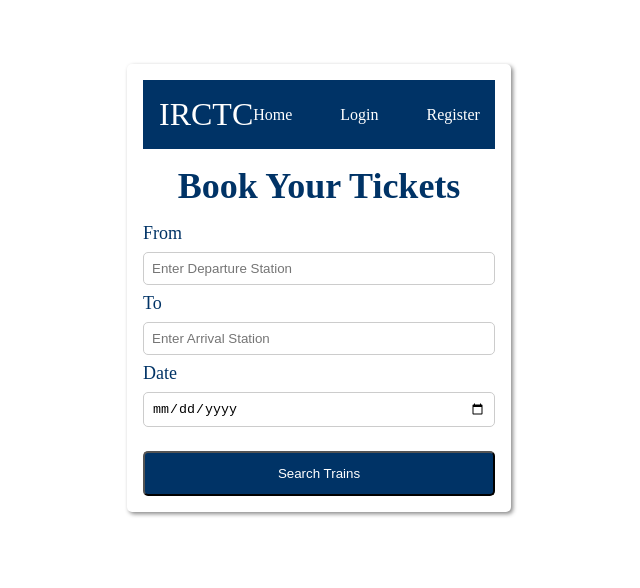
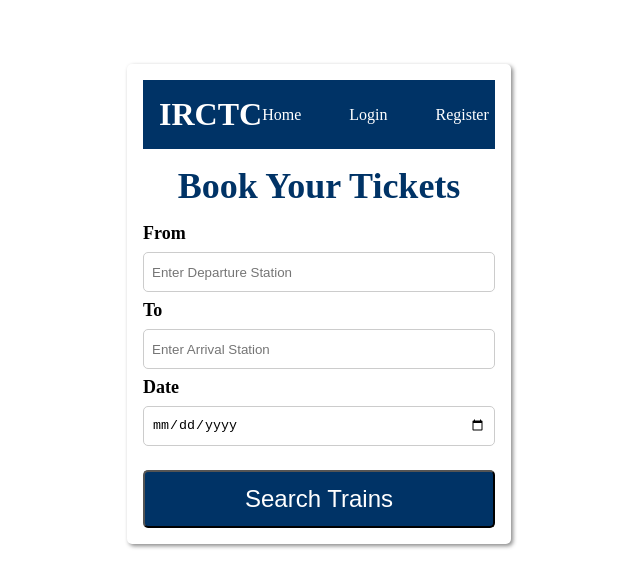
Before and after one commit to dkm3689/IRCTC_App, a React (Vite) app: page / in a window 1280 px wide. In both pictures the pointer is over the button "Search Trains". Shown: the top 588 px of the page, without its empty margins (321-961 px from the left). Built offline with nearby package versions, Linux system fonts and the light colour scheme.

Commit message:
some more refinement in the home page

```diff
--- a/src/components/Home/Home.css
+++ b/src/components/Home/Home.css
@@ -23,6 +23,18 @@
     margin-top: 1rem;
     padding: 0.8rem;
     border-radius: 5px;
+    font-size: 1.5rem;
+}
+
+button:hover {
+    cursor: pointer;
+    width: 100%;
+    background-color: #036;
+    color: white;
+    margin-top: 1rem;
+    padding: 0.8rem;
+    border-radius: 5px;
+    font-size: 1.5rem;
 }
 
 input {
@@ -31,6 +43,7 @@
     margin: 0.5rem 0;
     border: 1px solid #ccc;
     border-radius: 5px;
+    height: 2.5rem;
 }
 
 .heading {
@@ -41,7 +54,6 @@
 }
 
 label {
-    /* font-weight: bold; */
+    font-weight: bold;
     font-size: large;
-    color: #036;
 }
--- a/src/components/Navbar/Navbar.css
+++ b/src/components/Navbar/Navbar.css
@@ -13,8 +13,20 @@
     justify-content: space-evenly;
     align-items: center;
     gap: 3rem;
+    margin-right: 2rem;
+}
+
+.navlinks:hover {
+    cursor: pointer;
+    display: flex;
+    flex-direction: row;
+    justify-content: space-evenly;
+    align-items: center;
+    gap: 3rem;
+    margin-right: 2rem;
 }
 
 .logo{
     font-size: 2rem;
+    font-weight: bold;
 }
```
